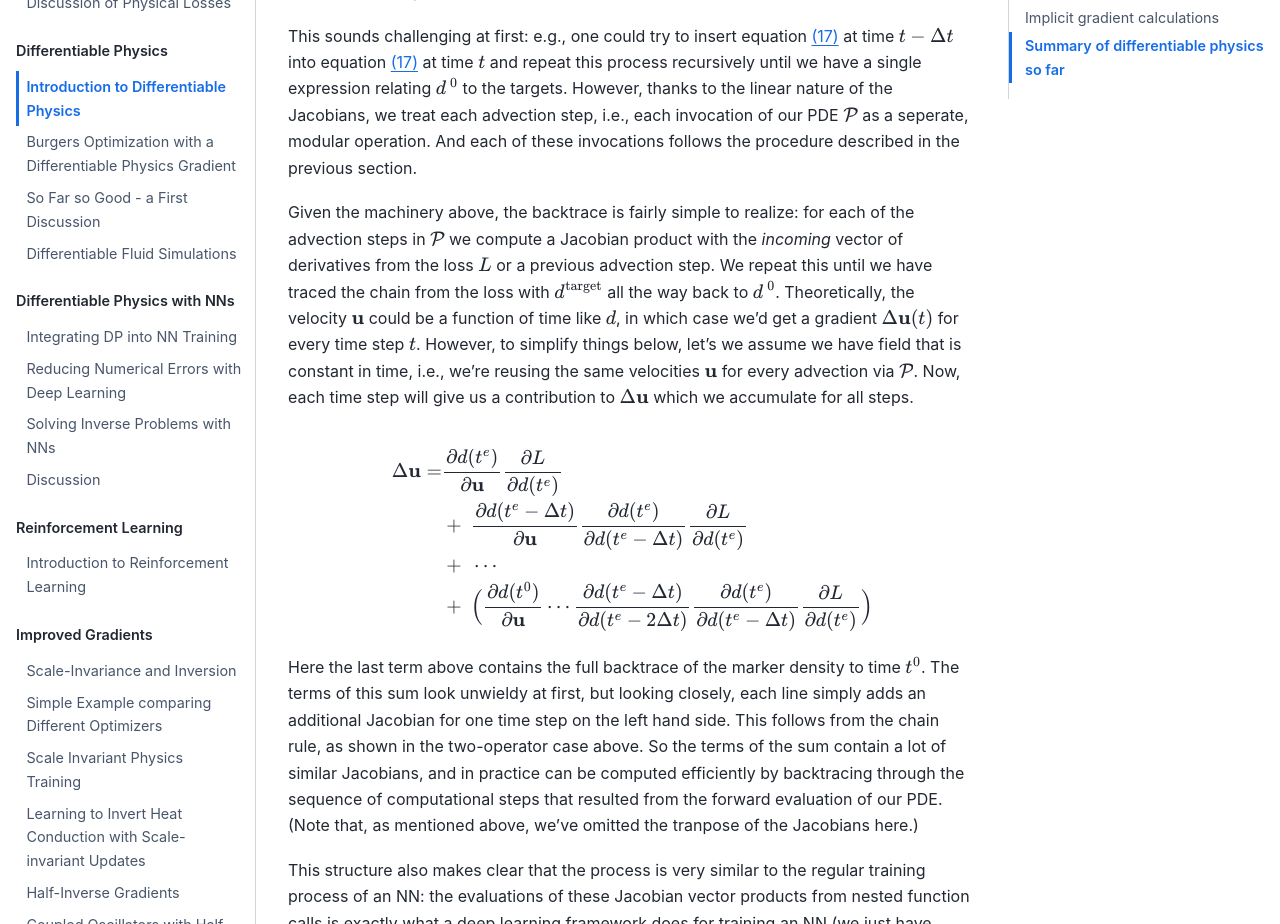
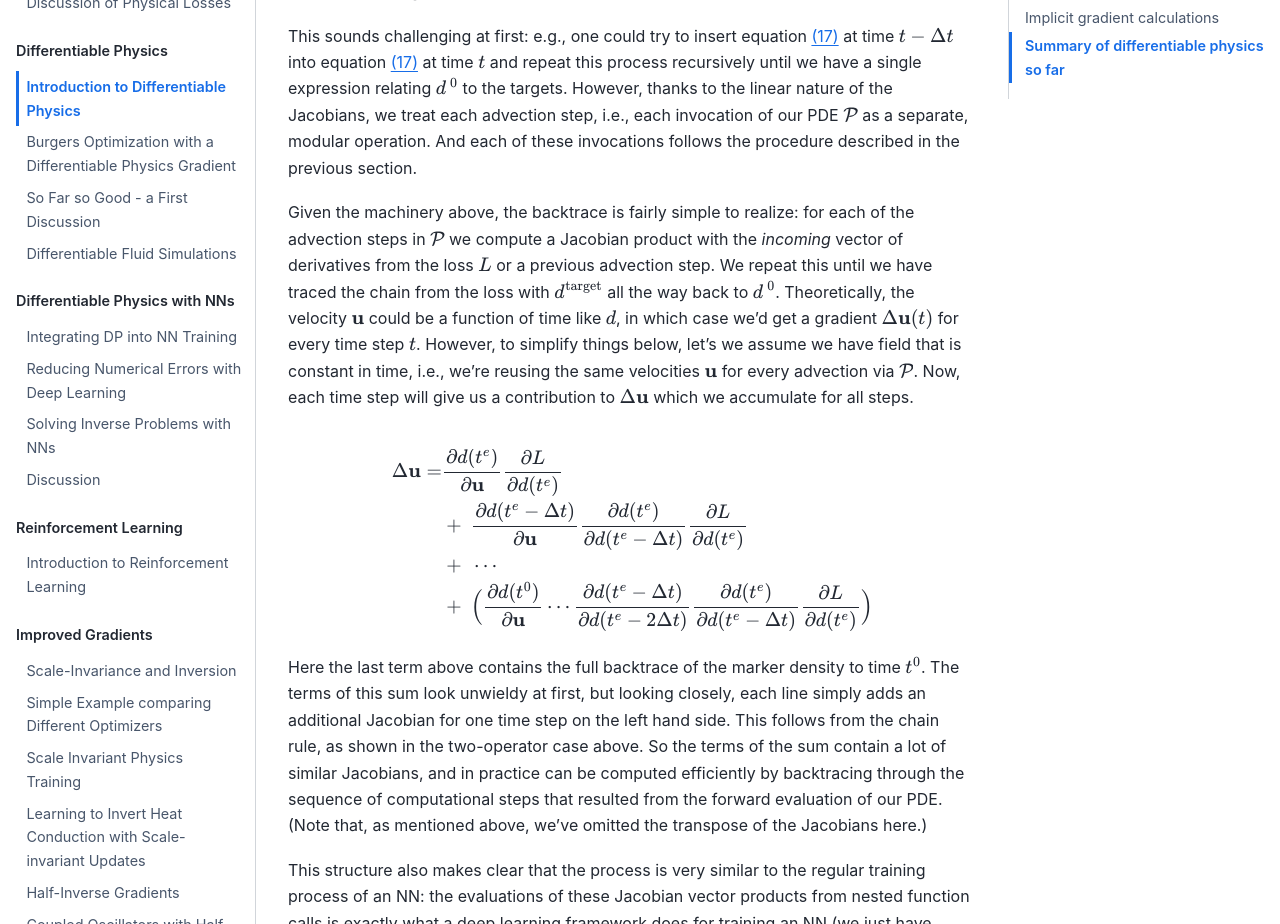
Before and after one commit to tum-pbs/pbdl-book, a Jupyter Book: the page built from diffphys.md, in a window 1280 px wide and 1400 px high, scrolled down 7482 px. Shown: the part 155-1079 px from the top of the window. Built offline with Jupyter Book 1.0.4 settings and Sphinx 7.4.7 and the Sphinx Book theme 1.1.4, drawn with Linux system fonts in a browser that asks for light colours; pages that are not in the unit, such as notebooks, are missing from menus; cross-references to code outside the pages are shown as plain code; some of the changed text lies outside the part shown.

Commit message:
Fix minor typos

```diff
--- a/diffphys.md
+++ b/diffphys.md
@@ -341,7 +341,7 @@ e.g., one could try to insert equation {eq}`eq:advection` at time $t-\Delta t$
 into equation {eq}`eq:advection` at time $t$ and repeat this process recursively until
 we have a single expression relating $d^{~0}$ to the targets. However, thanks
 to the linear nature of the Jacobians, we treat each advection step, i.e.,
-each invocation of our PDE $\mathcal P$ as a seperate, modular
+each invocation of our PDE $\mathcal P$ as a separate, modular
 operation. And each of these invocations follows the procedure described
 in the previous section.
 
@@ -380,7 +380,7 @@ at first, but looking closely, each line simply adds an additional Jacobian for
 This follows from the chain rule, as shown in the two-operator case above.
 So the terms of the sum contain a lot of similar Jacobians, and in practice can be computed efficiently
 by backtracing through the sequence of computational steps that resulted from the forward evaluation of our PDE.
-(Note that, as mentioned above, we've omitted the tranpose of the Jacobians here.)
+(Note that, as mentioned above, we've omitted the transpose of the Jacobians here.)
 
 This structure also makes clear that the process is very similar to the regular training
 process of an NN: the evaluations of these Jacobian vector products from nested function calls
```
Also changed, not shown: other parts of diffphys.md (+1 -1 lines), notation.md (+1 -1 lines), physgrad.md (+1 -1 lines).
